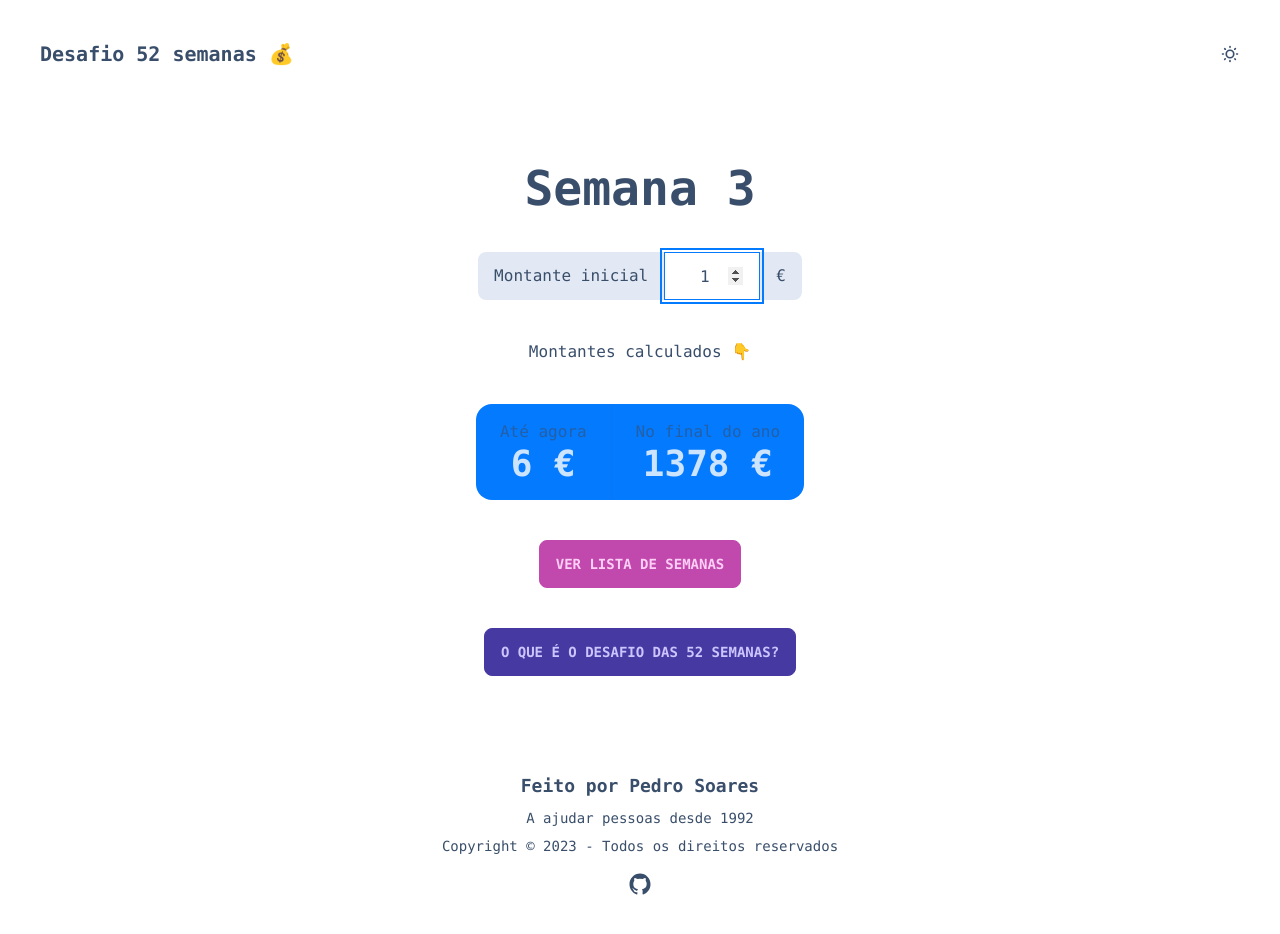
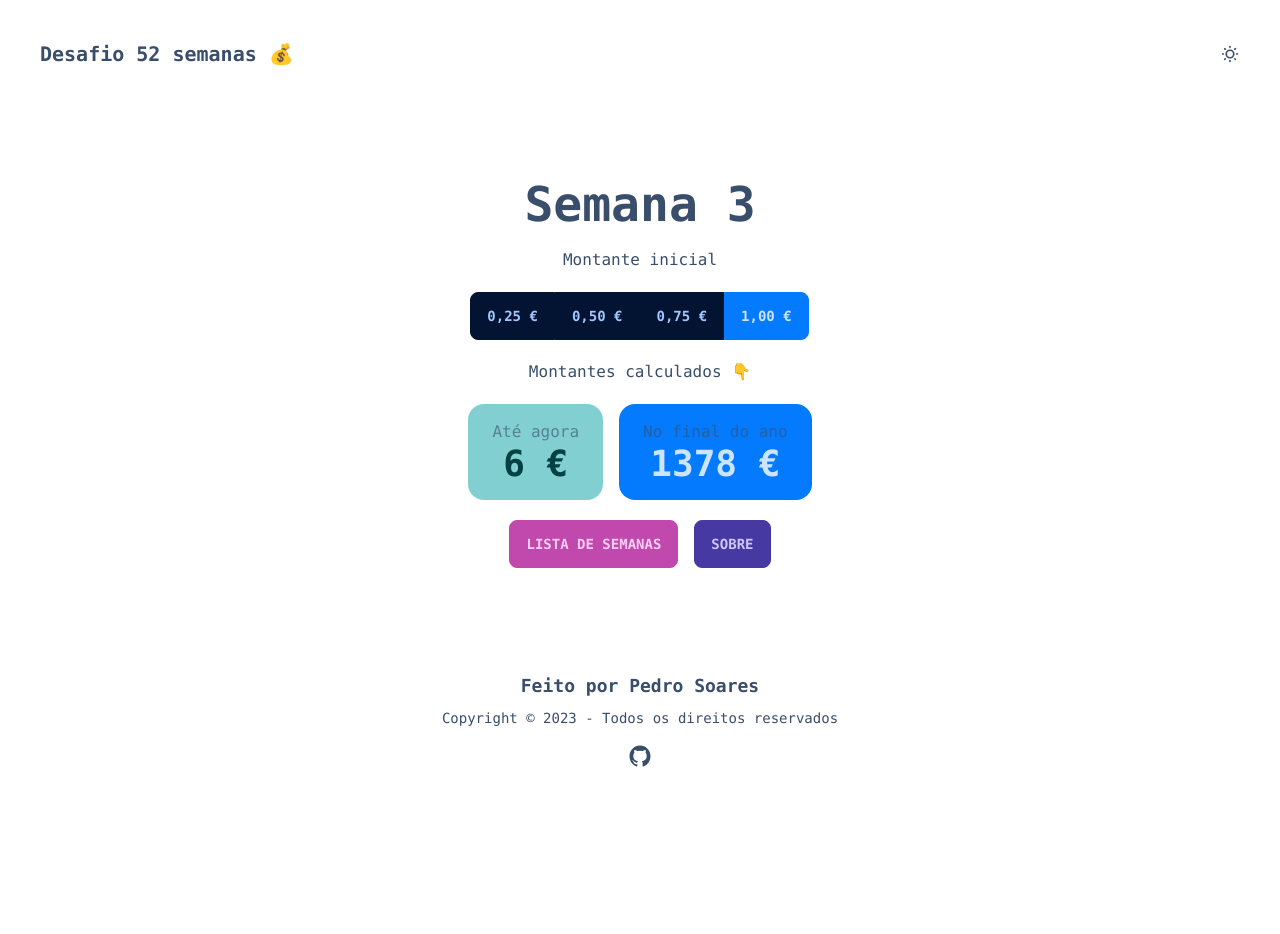
Before and after one commit to pncsoares/52-semanas, a React (Vite) app: page / in a window 1280 px wide. After the commit the page ends 800 px from the top, so only its background shows below. Built offline with nearby package versions, Linux system fonts and the light colour scheme.

Commit message:
Improve UI

```diff
--- a/src/components/CurrentWeek/index.tsx
+++ b/src/components/CurrentWeek/index.tsx
@@ -28,41 +28,63 @@ export default function CurrentWeek() {
     setTotalAmount(total);
   }, [currentWeekNumber, initialAmount]);
 
+  const changeInitialAmount = (amount: number): void => {
+    setInitialAmount(amount);
+  };
+
   return (
     <>
-      <div className="flex flex-col flex-1 py-0 sm:py-10 p-5 sm:p-10 justify-center items-center content-center">
+      <div className="flex flex-col flex-1 justify-center items-center content-center">
         <div className="hero-content text-center flex">
-          <div className="max-w-md flex flex-col gap-4 sm:gap-10 items-center">
+          <div className="max-w-md flex flex-col gap-3 sm:gap-4 md:gap-5 items-center">
             <span className="text-4xl sm:text-5xl font-bold">Semana {currentWeekNumber}</span>
 
-            <div className="form-control">
-              <label className="input-group">
             <span>Montante inicial</span>
-                <input
-                  type="number"
-                  min={0}
-                  placeholder="1"
-                  onChange={(e) => setInitialAmount(+e.target.value)}
-                  value={initialAmount}
-                  className="input input-bordered input-primary w-24 text-center"
-                  autoFocus
-                />
-                <span>€</span>
-              </label>
+            <div className="btn-group">
+              <button
+                className={`btn ${initialAmount === 0.25 ? 'btn-active' : ''} `}
+                onClick={() => changeInitialAmount(0.25)}
+              >
+                0,25 €
+              </button>
+              <button
+                className={`btn ${initialAmount === 0.5 ? 'btn-active' : ''} `}
+                onClick={() => changeInitialAmount(0.5)}
+              >
+                0,50 €
+              </button>
+              <button
+                className={`btn ${initialAmount === 0.75 ? 'btn-active' : ''} `}
+                onClick={() => changeInitialAmount(0.75)}
+              >
+                0,75 €
+              </button>
+              <button
+                className={`btn ${initialAmount === 1 ? 'btn-active' : ''} `}
+                onClick={() => changeInitialAmount(1)}
+              >
+                1,00 €
+              </button>
             </div>
 
             <label>Montantes calculados 👇</label>
-            <div className="stats bg-primary text-primary-content">
+            <div className="flex flex-col sm:flex-row gap-1 sm:gap-4">
+              <div className="stats bg-success text-success-content">
                 <div className="stat">
                   <div className="stat-title">Até agora</div>
                   <div className="stat-value">{currentAmount} €</div>
                 </div>
+              </div>
+
+              <div className="stats bg-primary text-primary-content">
                 <div className="stat">
                   <div className="stat-title">No final do ano</div>
                   <div className="stat-value">{totalAmount} €</div>
                 </div>
               </div>
+            </div>
 
+            <div className="flex flex-row justify-items-center gap-4">
               <WeeksTableModalButton />
               <WeeksTableModal
                 initialAmount={initialAmount}
@@ -74,6 +96,7 @@ export default function CurrentWeek() {
             </div>
           </div>
         </div>
+      </div>
     </>
   );
 }
--- a/src/components/Footer/index.tsx
+++ b/src/components/Footer/index.tsx
@@ -3,10 +3,9 @@ import GitHub from '../SocialMedia/GitHub';
 export default function Footer() {
   return (
     <>
-      <footer className="footer footer-center p-5 sm:p-10 flex flex-col gap-4">
+      <footer className="footer footer-center p-2 sm:p-8 flex flex-col gap-4">
         <div>
           <p className="font-bold text-md sm:text-lg">Feito por Pedro Soares</p>
-          <p>A ajudar pessoas desde 1992</p>
           <p>Copyright © {new Date().getFullYear()} - Todos os direitos reservados</p>
         </div>
         <div>
--- a/src/components/HowToModal/index.tsx
+++ b/src/components/HowToModal/index.tsx
@@ -6,7 +6,7 @@ export default function HowToModal() {
       <input
         type="checkbox"
         id="howTo"
-        className="modal-toggle"
+        className="modal-toggle m-2"
       />
       <div className="modal">
         <div className="modal-box text-left p-0 max-w-6xl">
--- a/src/components/HowToModalButton/index.tsx
+++ b/src/components/HowToModalButton/index.tsx
@@ -5,7 +5,7 @@ export default function HowToModalButton() {
         htmlFor="howTo"
         className="btn btn-secondary"
       >
-        O que é o desafio das 52 semanas?
+        Sobre
       </label>
     </>
   );
--- a/src/components/WeeksTableModal/index.tsx
+++ b/src/components/WeeksTableModal/index.tsx
@@ -14,7 +14,7 @@ export default function WeeksTableModal({
       <input
         type="checkbox"
         id="weeksTable"
-        className="modal-toggle"
+        className="modal-toggle m-2"
       />
       <div className="modal">
         <div className="modal-box p-0 max-w-6xl">
--- a/src/components/WeeksTableModalButton/index.tsx
+++ b/src/components/WeeksTableModalButton/index.tsx
@@ -5,7 +5,7 @@ export default function WeeksTableModalButton() {
         htmlFor="weeksTable"
         className="btn btn-accent"
       >
-        Ver lista de semanas
+        Lista de semanas
       </label>
     </>
   );
```
Lines whose indentation alone changed are shown as unchanged.
